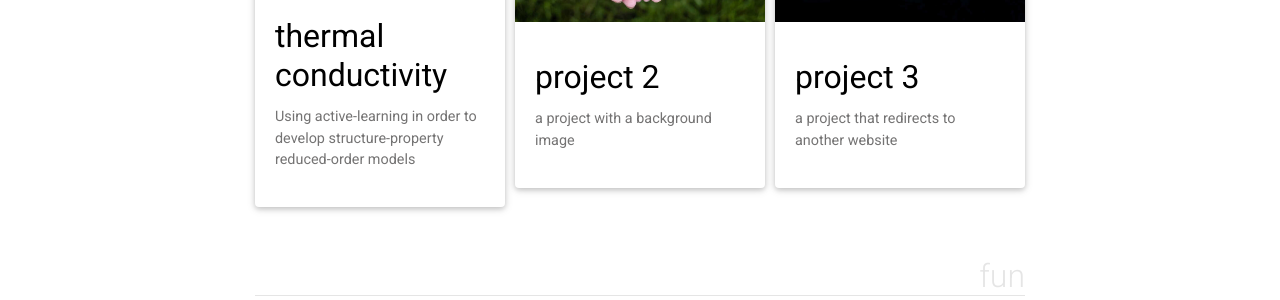
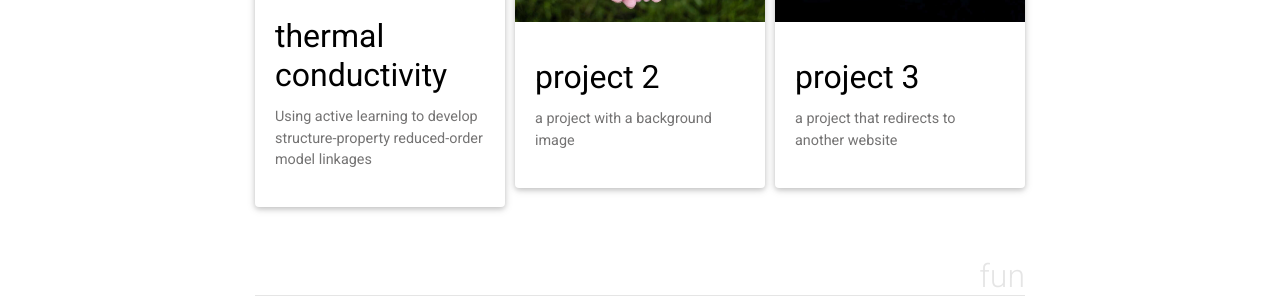
Before and after one commit to agenerale/agenerale.github.io, a Jekyll site: the page built from _pages/projects.md, in a window 1280 px wide and 1147 px high. Shown: the part 422-722 px from the top of the window. Built offline with Jekyll 4.4.1, drawn with Linux system fonts in a browser that asks for light colours; comment, search, counter and statistics services are not loaded; a style sheet for code colours, icons or effects is not loaded.

Commit message:
updated project 1

```diff
--- a/_projects/1_project.md
+++ b/_projects/1_project.md
@@ -1,7 +1,7 @@
 ---
 layout: page
 title: Thermal Conductivity
-description: Using active-learning in order to develop structure-property reduced-order models
+description: Using active learning to develop structure-property reduced-order model linkages
 img: assets/img/conductivity/figure1.jpg
 importance: 1
 category: work
```
